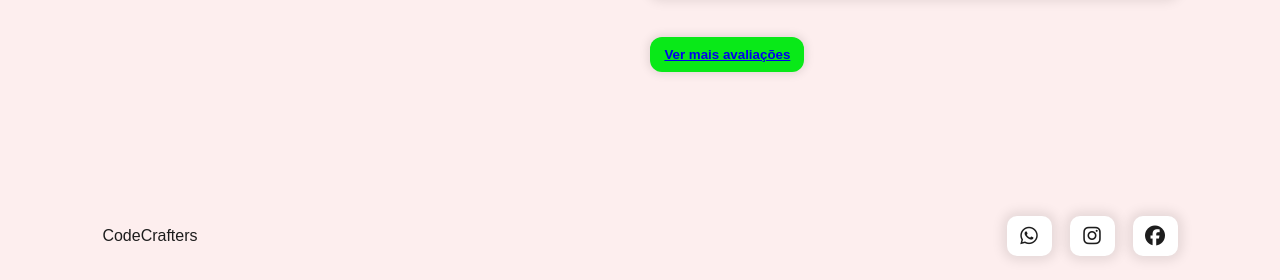
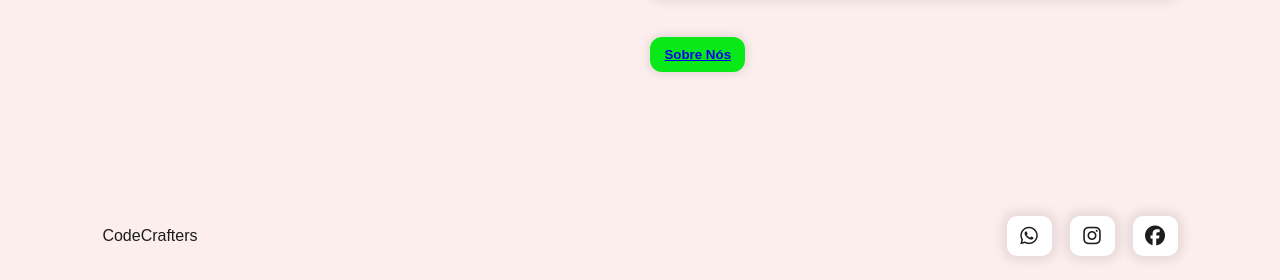
Before and after one commit to andrethaubert/plataforma-gamificada, a website: page public/index.html in a window 1280 px wide. Shown: the part 2111-2391 px from the top of the page. Drawn offline with nearby package versions, Linux system fonts and the light colour scheme.

Commit message:
the last

```diff
--- a/public/index.html
+++ b/public/index.html
@@ -205,7 +205,7 @@
                 </div>
 
                 <button class="btn-default" >
-                    <a href="sobre.html">Ver mais avaliações</a>
+                    <a href="sobre.html">Sobre Nós</a>
                 </button>
             </div>
         </section>
```
Also changed, not shown: public/linguagens.html (+1 -1 lines), .github/workflows/fly-deploy.yml (deleted).
